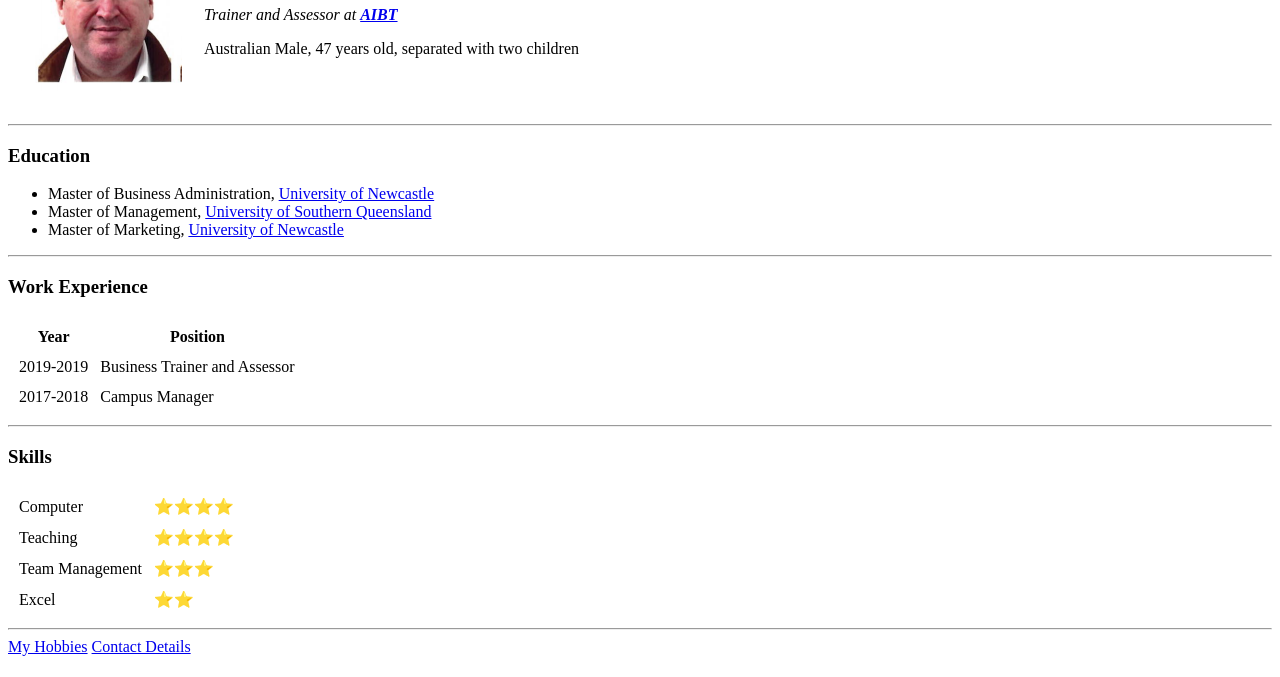
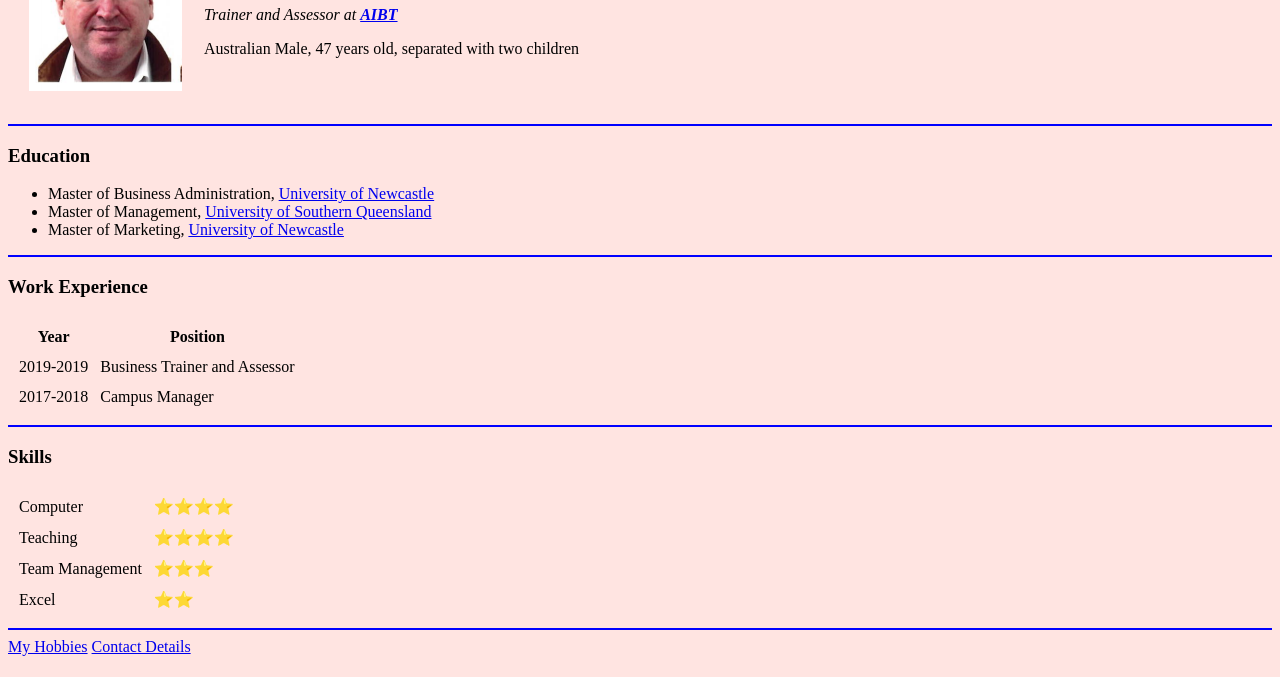
Before and after one commit to AJM72/cv, a plain HTML site: page index.html in a window 1280 px wide. Shown: the part 123-800 px from the top of the page. Drawn offline with Linux system fonts and the light colour scheme.

Commit message:
Add files via upload

```diff
--- a/index.html
+++ b/index.html
@@ -4,11 +4,23 @@
 <head>
   <meta charset="utf-8">
   <title>Adam's Personal Site</title>
+  <style>
+
+    body
+    {background-color: #ffe4e1;}
+
+    hr
+    {background-color: blue;
+    border-style: none;
+    height: 2px;}
+
+
+  </style>
 </head>
 <body>
   <table cellspacing = "20">
     <tr>
-      <td><img src="images/Head Shot.png"alt="Adam's Profile Picture"></td>
+      <td><img src="./images/Head Shot.png"alt="Adam's Profile Picture"></td>
       <td>  <h1>Adam Morton</h1>
         <p><em>Trainer and Assessor at <strong><a href="https://aibtglobal.edu.au">AIBT</a></strong></em></p>
         <p>Australian Male, 47 years old, separated with two children</p></td>
```
